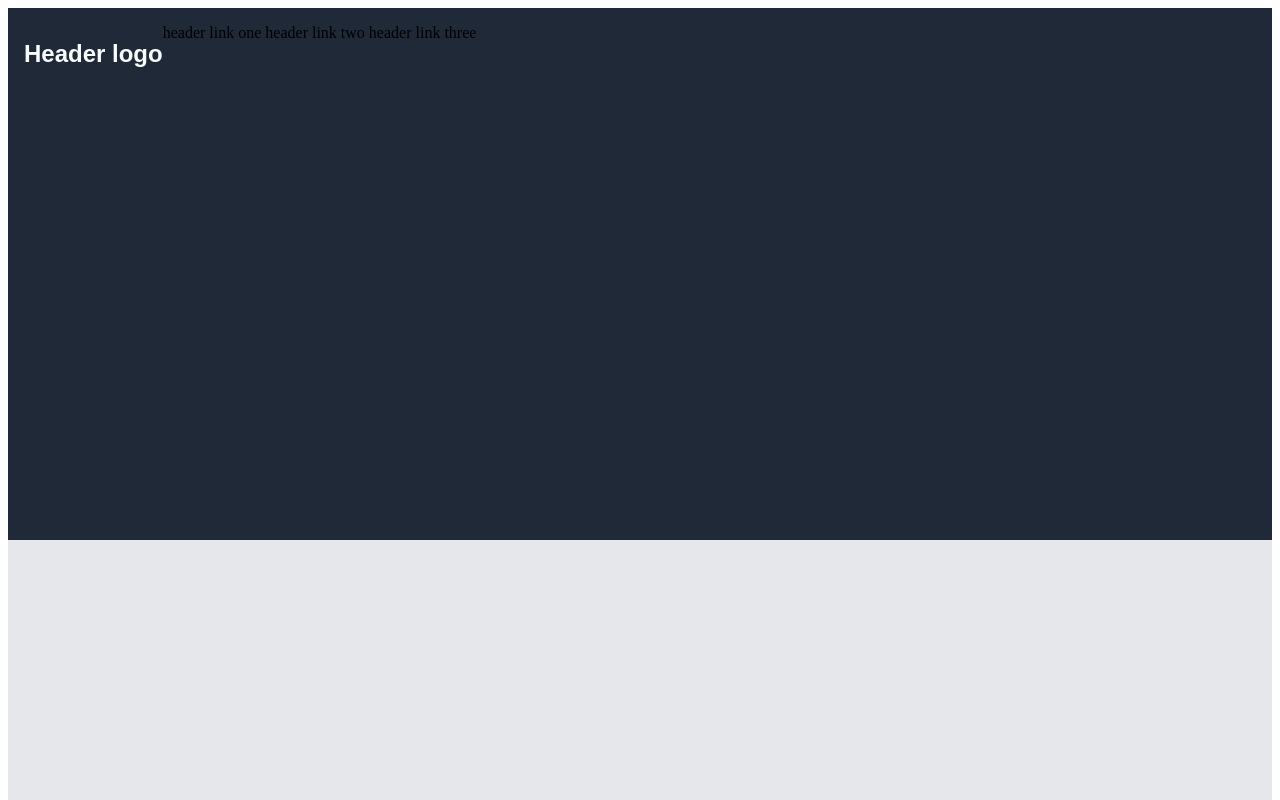
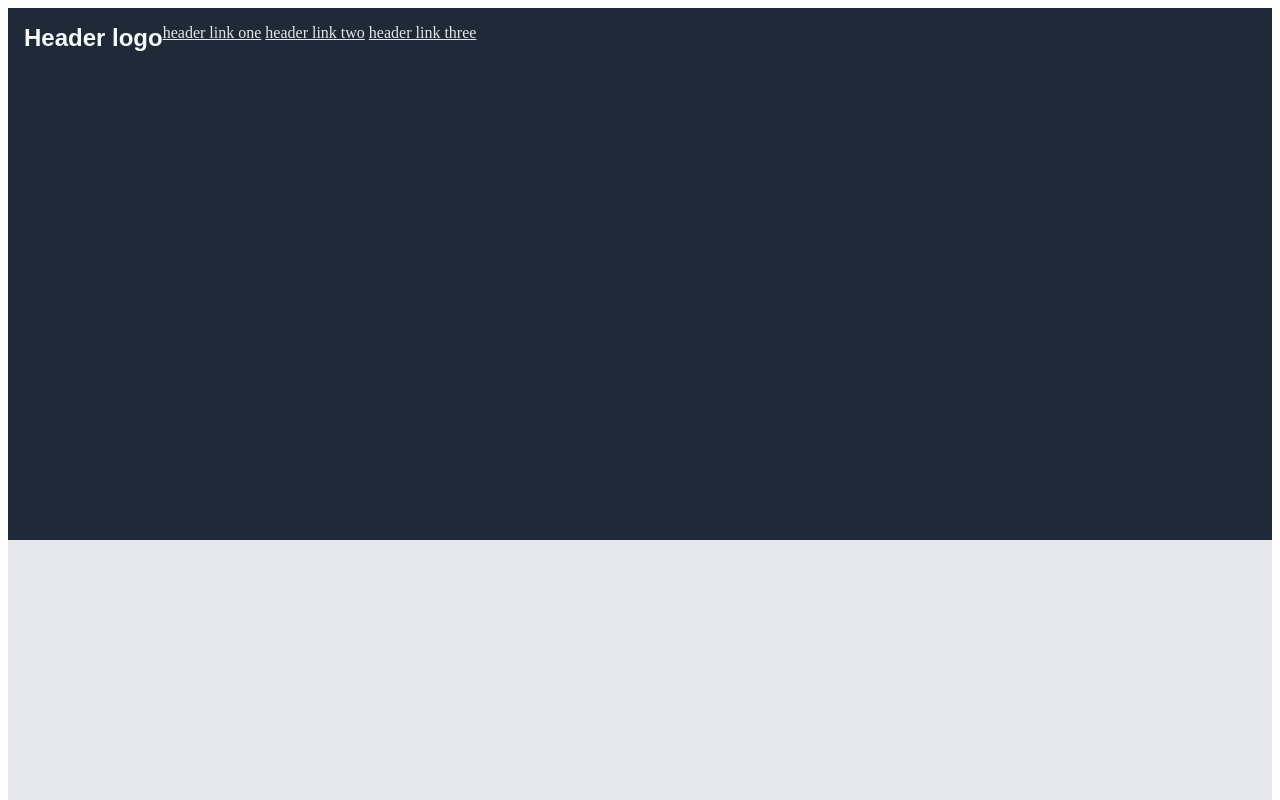
Before and after one commit to melisiuke/landing-page-project, a plain HTML site: page index.html in a window 1280 px wide. Shown: the top 800 px of the page. Drawn offline with Linux system fonts and the light colour scheme.

Commit message:
header and links are in the same line

```diff
--- a/index.html
+++ b/index.html
@@ -61,18 +61,17 @@ h1{
    <body>
       <div class="container1">
          <div class="one">
-            <h1>Header logo</h1>
+            <h1 style="display:inline">Header logo</h1>
          </div>
          <div class="two">
-           <a href="" style="color:blue"></a>header link one</a>
-           <a href=""></a>header link two</a>
-           <a href=""></a>header link three</a>
+
+           <a href="" style="color:E5E7EB">header link one</a>
+           <a href="" style="color:E5E7EB">header link two</a>
+           <a href=""style="color:E5E7EB">header link three</a>
 
          </div>
 
-         <div class="three">
 
-         </div>
        </div>
 
      <div class="container2">
```
